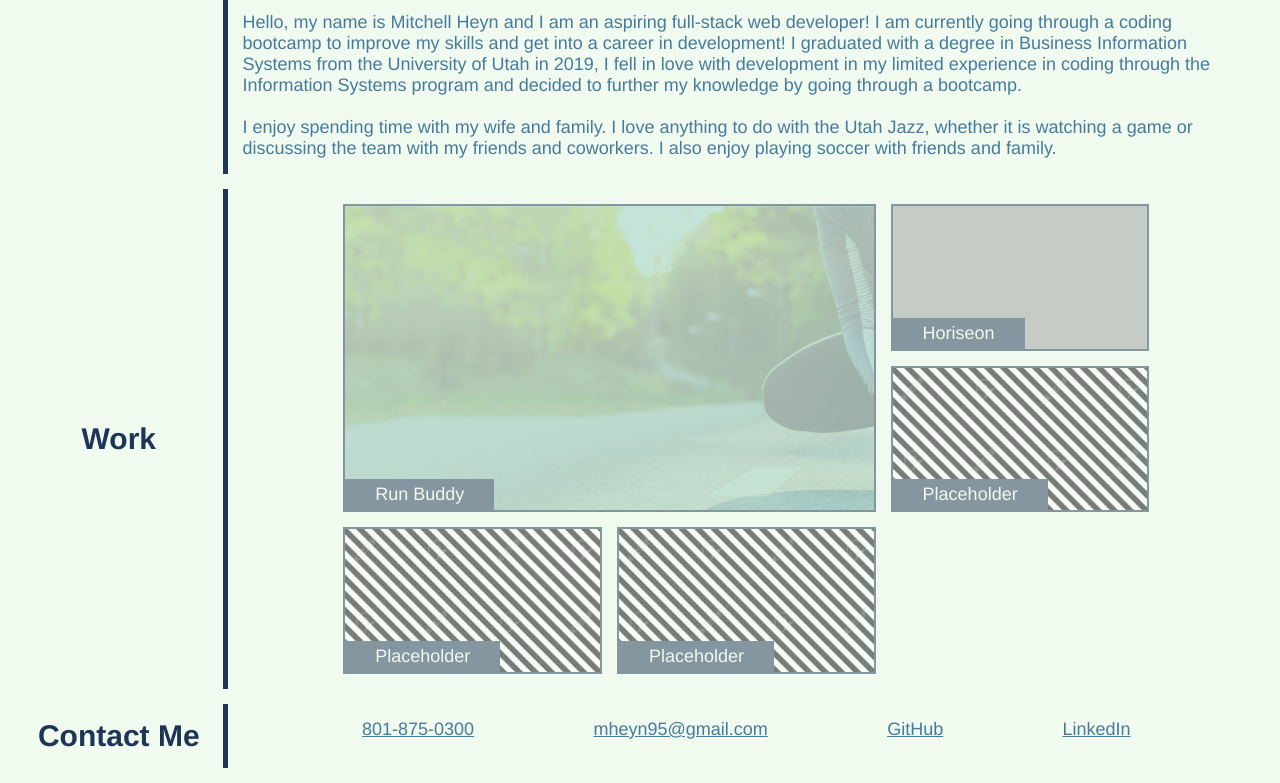
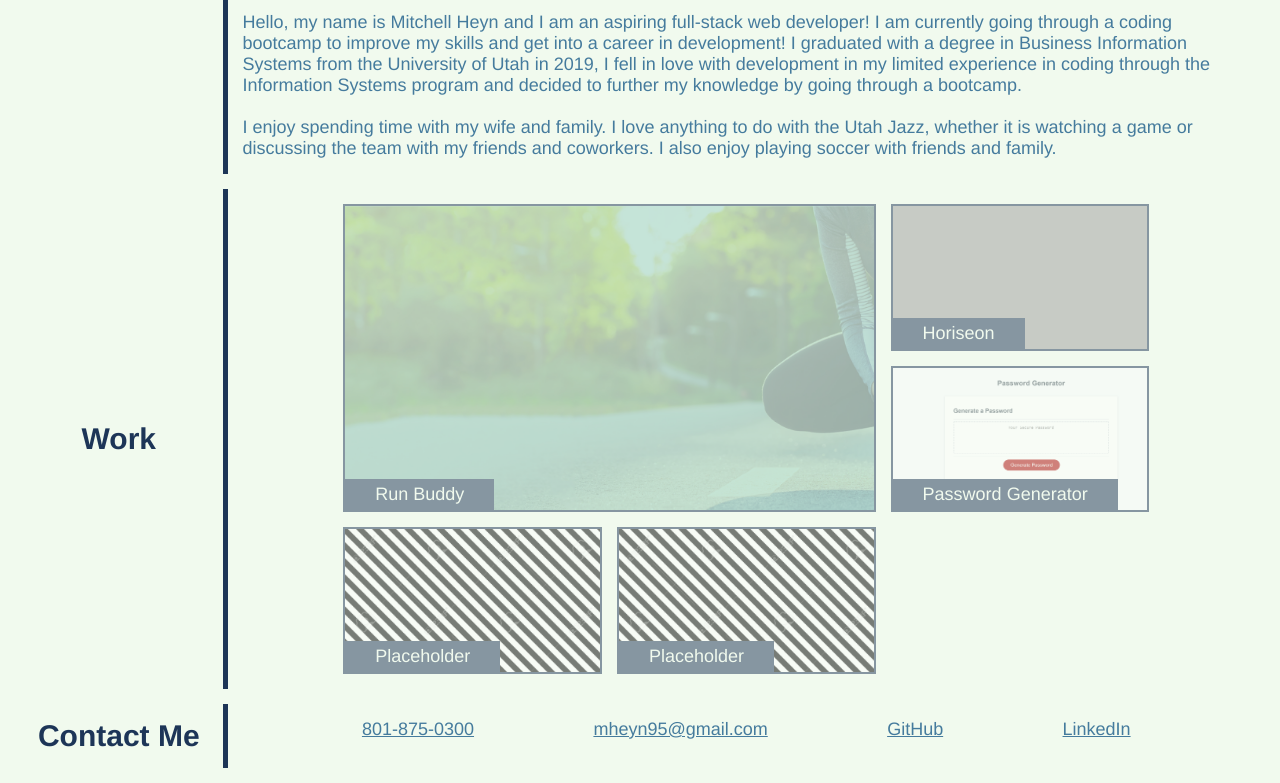
Before and after one commit to Mheyn95/mheyn95.github.io-OLD, a plain HTML site: page index.html in a window 1280 px wide. Shown: the part 733-1516 px from the top of the page. Drawn offline with Linux system fonts and the light colour scheme; grey boxes are pictures that could not be loaded.

Commit message:
added password generator to my work section

```diff
--- a/assets/css/style.css
+++ b/assets/css/style.css
@@ -189,6 +189,13 @@ header nav ul li a {
     width: 100%;
 }
 
+.password-generator {
+    background-image: url(../images/password-generator-screenshot.png);
+    background-size: cover;
+    height: 100%;
+    width: 100%;
+}
+
 .horiseon {
     background-image: url(../images/hero-h.jpg);
     background-size: cover;
--- a/index.html
+++ b/index.html
@@ -78,7 +78,7 @@
                         <a class="horiseon" href="https://mheyn95.github.io/Horiseon/" target="_blank" alt="Visit Horiseon Website"><span>Horiseon</span></a>
                     </div>
                     <div class="work-grid-item coming-soon">
-                        <a class="placeholder" href="./index.html"><span>Placeholder</span></a>
+                        <a class="password-generator" href="https://mheyn95.github.io/password-generator/" target="_blank" alt="Visit a website to create a random password"><span>Password Generator</span></a>
                     </div>
                     <div class="work-grid-item coming-soon">
                         <a class="placeholder" href="./index.html"><span>Placeholder</span></a>
```
Also changed, not shown: assets/images/password-generator-screenshot.png (added).
